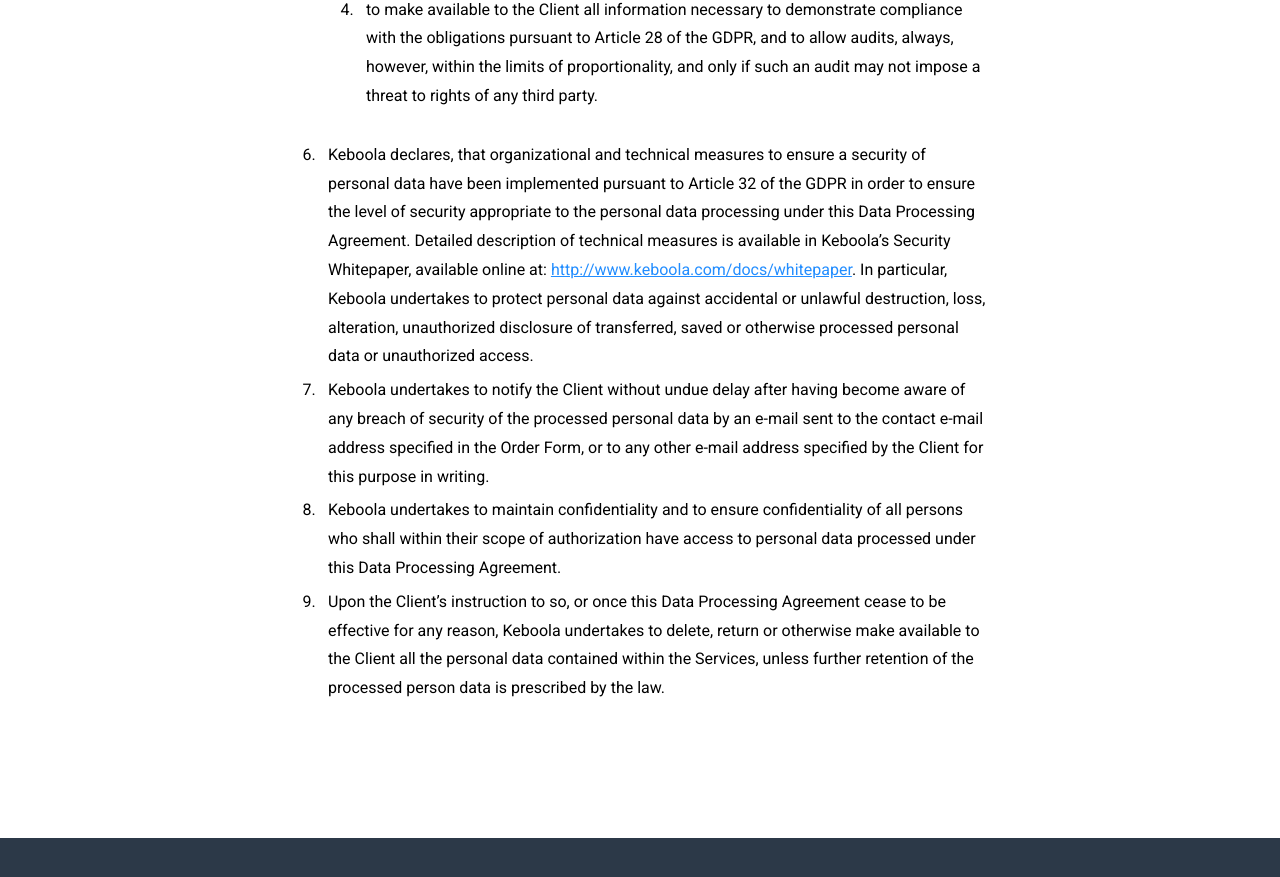
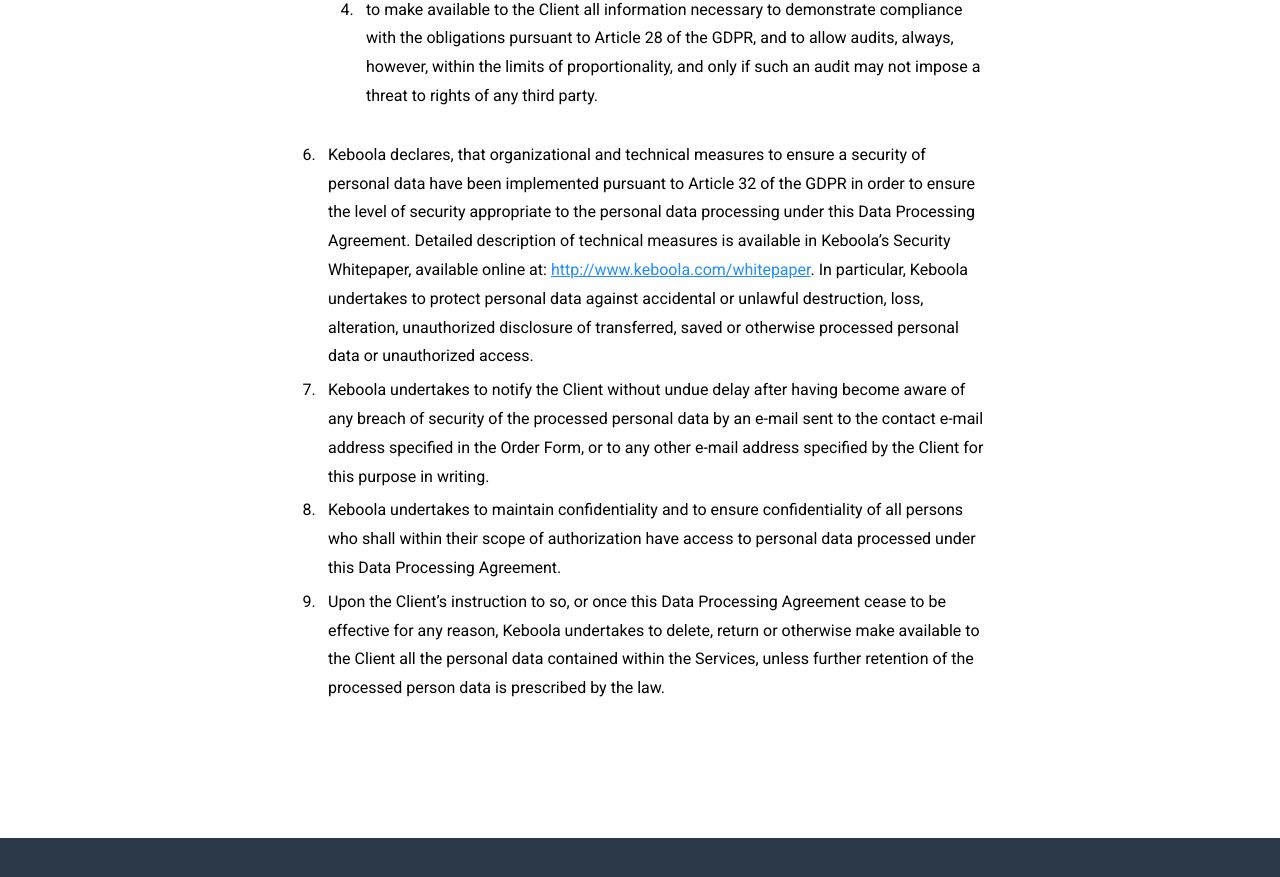
Before and after one commit to keboola/website, a Jekyll site: the page built from dpa.md, in a window 1280 px wide and 900 px high, scrolled down 2344 px. Shown: the top 877 px of the window. Built offline with Jekyll 4.4.1, drawn with Linux system fonts in a browser that asks for light colours; nearby versions of some CDN libraries; some of the changed lines change nothing that is shown.

Commit message:
Update from Forestry.io Martin Karasek updated dpa.md

```diff
--- a/dpa.md
+++ b/dpa.md
@@ -16,7 +16,7 @@ This is the Data Processing Agreement as referred to in the Order Form signed by
    2. to provide the Client with electronic access to Services which contain the processed personal data in order to allow the Client to respond to and comply with data subjects’ requests pursuant to Articles 12 to 22 of the GDPR; should such an electronic access be unavailable to the Client, Keboola undertakes to follow the Client’s detailed written instruction regarding the relevant data subjects’ requests;
    3. to assist, insofar as this is technically possible, the Client in ensuring compliance with the obligations pursuant to Articles 32 to 36, always, however, subject to the nature of the processing and the information available to Keboola;
    4. to make available to the Client all information necessary to demonstrate compliance with the obligations pursuant to Article 28 of the GDPR, and to allow audits, always, however, within the limits of proportionality, and only if such an audit may not impose a threat to rights of any third party.
-6. Keboola declares, that organizational and technical measures to ensure a security of personal data have been implemented pursuant to Article 32 of the GDPR in order to ensure the level of security appropriate to the personal data processing under this Data Processing Agreement. Detailed description of technical measures is available in Keboola’s Security Whitepaper, available online at: [http://www.keboola.com/docs/whitepaper](http://www.keboola.com/whitepaper "http://www.keboola.com/whitepaper"). In particular, Keboola undertakes to protect personal data against accidental or unlawful destruction, loss, alteration, unauthorized disclosure of transferred, saved or otherwise processed personal data or unauthorized access.
+6. Keboola declares, that organizational and technical measures to ensure a security of personal data have been implemented pursuant to Article 32 of the GDPR in order to ensure the level of security appropriate to the personal data processing under this Data Processing Agreement. Detailed description of technical measures is available in Keboola’s Security Whitepaper, available online at: [http://www.keboola.com/whitepaper](http://www.keboola.com/whitepaper "http://www.keboola.com/whitepaper"). In particular, Keboola undertakes to protect personal data against accidental or unlawful destruction, loss, alteration, unauthorized disclosure of transferred, saved or otherwise processed personal data or unauthorized access.
 7. Keboola undertakes to notify the Client without undue delay after having become aware of any breach of security of the processed personal data by an e-mail sent to the contact e-mail address specified in the Order Form, or to any other e-mail address specified by the Client for this purpose in writing.
 8. Keboola undertakes to maintain confidentiality and to ensure confidentiality of all persons who shall within their scope of authorization have access to personal data processed under this Data Processing Agreement.
 9. Upon the Client’s instruction to so, or once this Data Processing Agreement cease to be effective for any reason, Keboola undertakes to delete, return or otherwise make available to the Client all the personal data contained within the Services, unless further retention of the processed person data is prescribed by the law.
```
